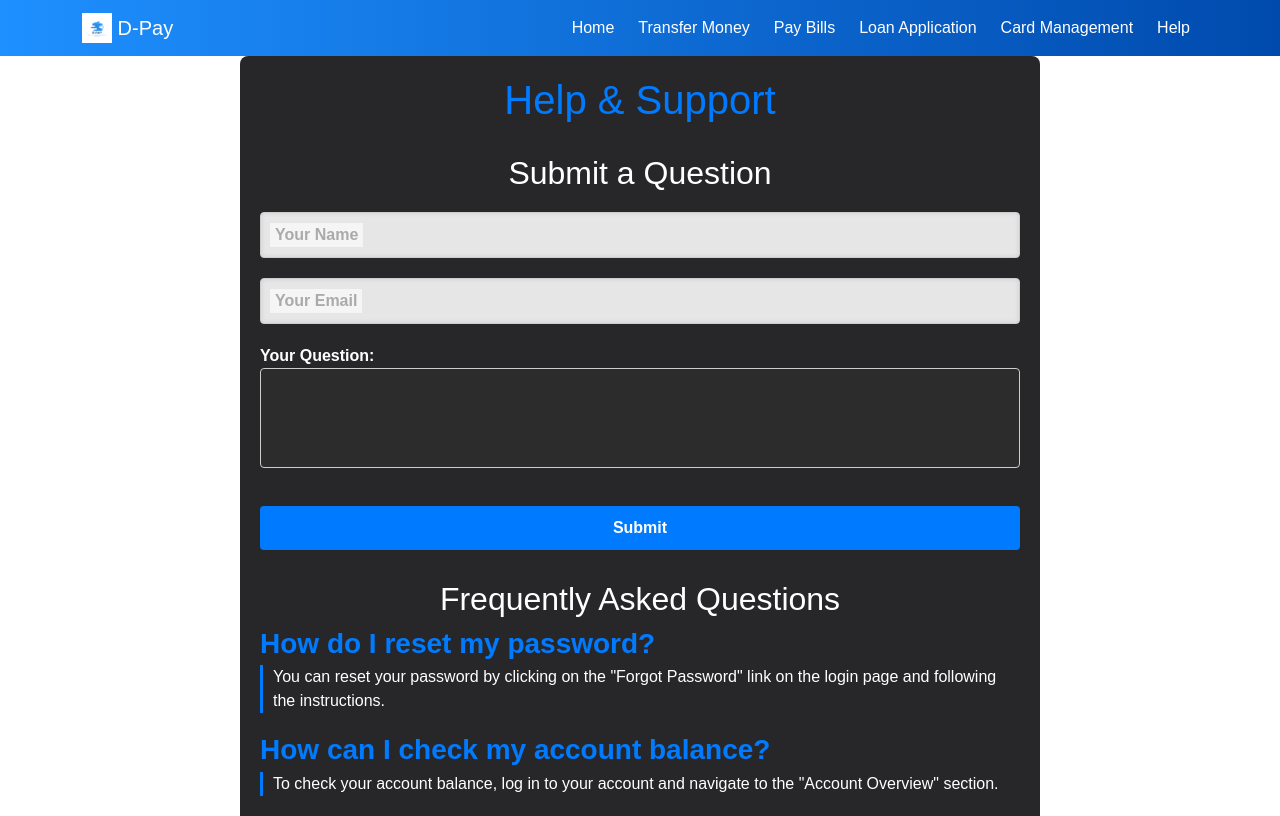
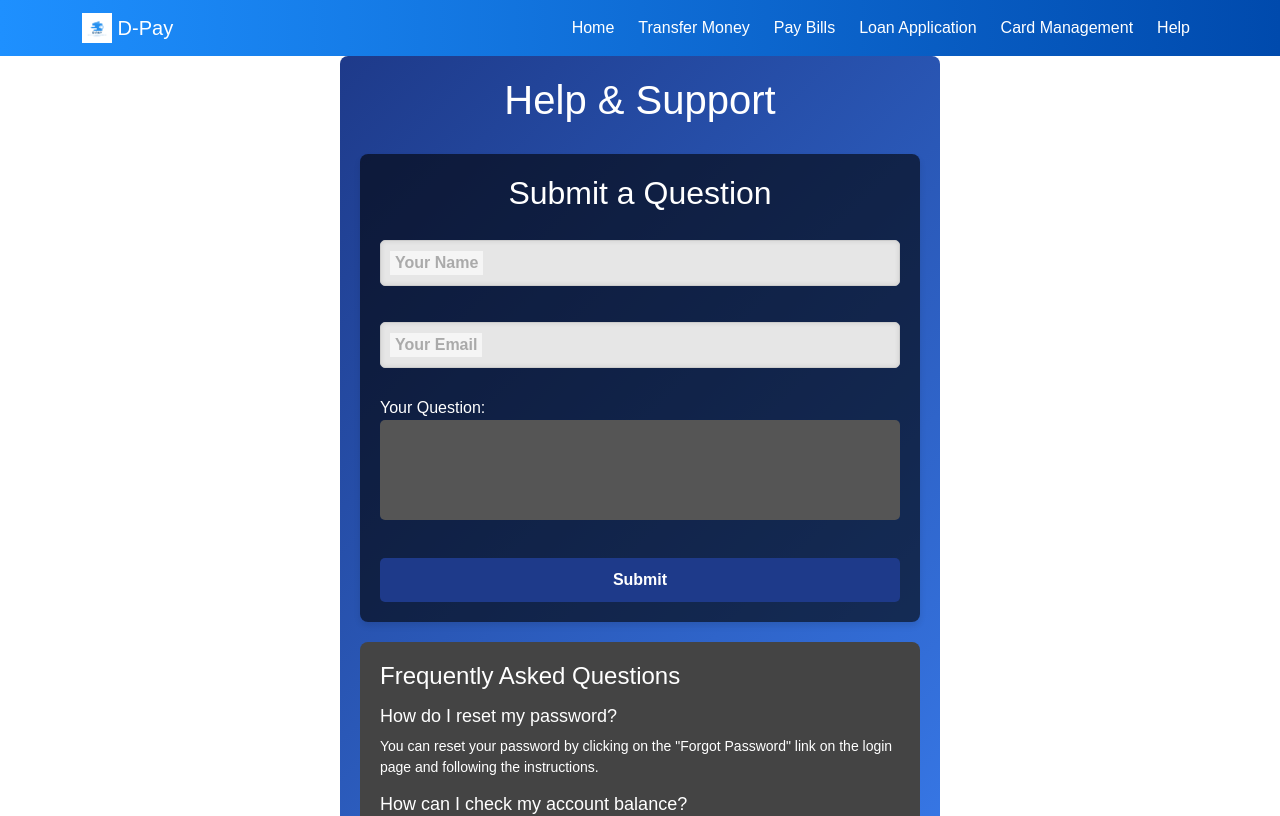
Before and after one commit to dawoodadnann/DDD-Banking-App, a React (Create React App) app: page /help in a window 1280 px wide. Shown: the top 816 px of the page. Built offline with nearby package versions, Linux system fonts and the light colour scheme; sample sign-in values are in the browser's storage.

Commit message:
User part designing done

```diff
--- a/src/App.css
+++ b/src/App.css
@@ -54,3 +54,14 @@ body {
 .navbar-gradient .nav-link:hover {
   color: #e0e0e0 !important; /* Lighter color on hover */
 }
+
+.gradient-box {
+  background: linear-gradient(135deg, #1E90FF , #004AAD); /* Blue gradient */
+  border-radius: 12px;
+  padding: 1rem;
+  box-shadow: 0 4px 8px rgba(0, 0, 0, 0.2);
+}
+
+.bg-dark-gray {
+  background-color: #2e2e2e; /* Dark navy blue */
+}
--- a/src/Compo/billing.css
+++ b/src/Compo/billing.css
@@ -24,35 +24,38 @@
 
 /* Styling for each bill box */
 .bill-box {
-    width: 120px;
-    height: 80px;
-    padding: 8px;
-    border-radius: 8px;
+  width: 400px; /* Larger width for rectangular shape */
+  height: 120px; /* Larger height for rectangular shape */
+  padding: 10px;
+  border-radius: 12px; /* Curved borders */
   display: flex;
   flex-direction: column;
   align-items: center;
   justify-content: center;
-    background: linear-gradient(135deg, #0061ff, #60efff); /* Sidebar gradient */
-    color: white;
+  background: linear-gradient(135deg, #0061ff, #60efff); /* Blue gradient */
+  color: white; /* White font color */
+  font-weight: bold; /* Bolder font for readability */
   transition: all 0.3s ease;
+  cursor: pointer;
 }
 
 .bill-box:hover {
-    transform: scale(1.05);
+  transform: scale(1.05); /* Slight scale on hover */
   box-shadow: 0px 4px 8px rgba(0, 0, 0, 0.2);
 }
 
 /* Title styling inside each bill box */
 .bill-title {
-    font-size: 0.875rem; /* Small font size */
-    font-weight: 600;
+  font-size: 1rem; /* Larger font size */
+  font-weight: 700;
   text-align: center;
-    margin-top: 0.25rem;
+  /* margin-top: 0.5rem; */
+  color: white; /* Ensuring font color is white */
 }
 
 /* Icon styling */
 .bill-logo {
-    width: 24px; /* Smaller icon */
-    height: 24px;
-    margin-top: 0.25rem;
+  width: 40px; /* Larger icon size */
+  height: 40px;
+  /* margin-top: 0.5rem; */
 }
--- a/src/pages/CardManagementPage.css
+++ b/src/pages/CardManagementPage.css
@@ -63,7 +63,10 @@
     display: flex;
     flex-direction: column;
     margin-top: 20px;
+    align-items: center;
+    text-align: center;
     font-family: 'Courier Prime';
+    color: grey;
   }
 
   .card-number {
@@ -237,3 +240,10 @@ textarea {
   color: red;
   margin-top: 10px;
 }
+
+.card-id {
+  color: grey; /* Set the color of the Card ID text to grey */
+  font-size: 0.9rem; /* Optional: Adjust font size if needed */
+  margin-top: 10px; /* Optional: Add margin for spacing */
+  font-weight: bold;
+}
--- a/src/pages/HelpPage.css
+++ b/src/pages/HelpPage.css
@@ -1,77 +1,89 @@
 .help-page {
-    max-width: 800px;
-    margin: 0 auto;
+  background: linear-gradient(135deg, #1e3a8a, #3b82f6); /* Add the same gradient */
   padding: 20px;
-    font-family: Arial, sans-serif;
-    background-color: #27272a;;   ;
   border-radius: 8px;
-    color: white;
+  max-width: 600px;
+  margin: auto;
+  color: white; /* Text color to make sure it stands out against the gradient */
 }
 
-  h1, h2 {
-    text-align: center;
-    color: #333;
-  }
-
-  .help-form, .faq-section {
-    margin: 20px 0;
+.help-form {
+  background-color: rgba(0, 0, 0, 0.6); /* Slightly transparent black background for contrast */
+  padding: 20px;
+  border-radius: 8px;
+  box-shadow: 0 4px 6px rgba(0, 0, 0, 0.1);
 }
 
 .form-group {
   margin-bottom: 15px;
 }
 
-  .form-group label {
-    font-weight: bold;
+.input-field,
+.textarea-field {
+  width: 100%;
+  padding: 10px;
+  background-color: #555;
+  color: #fff;
+  border: none;
+  border-radius: 5px;
+  font-size: 14px;
 }
 
-  .form-group input,
-  .form-group textarea {
-    padding: 10px;
-    font-size: 16px;
-    width: 100%;
-    border: 1px solid #ccc;
-    border-radius: 4px;
-  }
-
-  .form-group textarea {
+.textarea-field {
   height: 100px;
-    resize: none;
 }
 
 .submit-btn {
-    padding: 10px;
-    background-color: #007bff;
-    color: white;
-    border: none;
-    border-radius: 4px;
+  background-color: #1e3a8a;
+  color: #fff;
+  padding: 10px 20px;
+  border-radius: 5px;
+  width: 100%;
+  font-size: 16px;
   cursor: pointer;
 }
 
 .submit-btn:hover {
-    background-color: #0056b3;
+  background-color: #334e91;
+}
+
+.submit-btn:disabled {
+  background-color: #bbb;
+  cursor: not-allowed;
+}
+
+.error-message {
+  margin-bottom: 15px;
+  color: red;
+  font-size: 14px;
 }
 
 .confirmation-message {
-    text-align: center;
+  background-color: #2c2f38;
+  padding: 20px;
+  border-radius: 8px;
 }
 
 .faq-section {
-    margin-top: 30px;
+  background-color: #444;
+  padding: 20px;
+  border-radius: 8px;
+  margin-top: 20px;
+}
+
+.faq-title {
+  font-size: 24px;
+  margin-bottom: 15px;
 }
 
 .faq-item {
-    margin-bottom: 20px;
+  margin-bottom: 10px;
 }
 
 .faq-item h3 {
-    margin-bottom: 5px;
-    font-weight: bold;
-    color: #007bff;
+  font-size: 18px;
 }
 
 .faq-item p {
-    margin: 0;
-    padding-left: 10px;
-    border-left: 3px solid #007bff;
+  font-size: 14px;
 }
--- a/src/pages/HelpPage.jsx
+++ b/src/pages/HelpPage.jsx
@@ -33,7 +33,7 @@ const HelpPage = () => {
         method: "POST",
         credentials: "include",
         headers: {
-          "Content-Type": "application/json",'Authorization': `Bearer ${token}`
+          "Content-Type": "application/json", 'Authorization': `Bearer ${token}`
         },
         body: JSON.stringify(formData),
       });
@@ -54,15 +54,15 @@ const HelpPage = () => {
   };
 
   return (
-    <div className="help-page ">
-      <h1>Help & Support</h1>
+    <div className="help-page">
+      <h1 className="text-center text-white">Help & Support</h1>
 
       {!submitted ? (
         <form onSubmit={handleSubmit} className="help-form">
-          <h2>Submit a Question</h2>
+          <h2 className="text-center text-white">Submit a Question</h2>
 
           {/* Show error message if exists */}
-          {error && <p className="error-message">{error}</p>}
+          {error && <p className="error-message text-red-500 text-center">{error}</p>}
 
           <div className="form-group">
             <DynamicInput
@@ -72,6 +72,7 @@ const HelpPage = () => {
               value={formData.name}
               onChange={handleChange}
               required
+              className="input-field"
             />
           </div>
           <div className="form-group">
@@ -82,15 +83,17 @@ const HelpPage = () => {
               value={formData.email}
               onChange={handleChange}
               required
+              className="input-field"
             />
           </div>
           <div className="form-group">
-            <label>Your Question:</label>
+            <label className="text-white">Your Question:</label>
             <textarea
               name="question"
               value={formData.question}
               onChange={handleChange}
               required
+              className="textarea-field"
             ></textarea>
           </div>
 
@@ -99,29 +102,29 @@ const HelpPage = () => {
           </button>
         </form>
       ) : (
-        <div className="confirmation-message">
-          <h2>Thank you, {formData.name}!</h2>
-          <p>Your question has been submitted. We will get back to you at {formData.email} shortly.</p>
+        <div className="confirmation-message text-center">
+          <h2 className="text-white">Thank you, {formData.name}!</h2>
+          <p className="text-white">Your question has been submitted. We will get back to you at {formData.email} shortly.</p>
         </div>
       )}
 
       <section className="faq-section">
-        <h2>Frequently Asked Questions</h2>
+        <h2 className="faq-title text-white">Frequently Asked Questions</h2>
         <div className="faq-item">
-          <h3>How do I reset my password?</h3>
-          <p>You can reset your password by clicking on the "Forgot Password" link on the login page and following the instructions.</p>
+          <h3 className="text-white">How do I reset my password?</h3>
+          <p className="text-white">You can reset your password by clicking on the "Forgot Password" link on the login page and following the instructions.</p>
         </div>
         <div className="faq-item">
-          <h3>How can I check my account balance?</h3>
-          <p>To check your account balance, log in to your account and navigate to the "Account Overview" section.</p>
+          <h3 className="text-white">How can I check my account balance?</h3>
+          <p className="text-white">To check your account balance, log in to your account and navigate to the "Account Overview" section.</p>
         </div>
         <div className="faq-item">
-          <h3>How do I apply for a loan?</h3>
-          <p>You can apply for a loan by navigating to the loan section of our website and filling out the application form.</p>
+          <h3 className="text-white">How do I apply for a loan?</h3>
+          <p className="text-white">You can apply for a loan by navigating to the loan section of our website and filling out the application form.</p>
         </div>
         <div className="faq-item">
-          <h3>What should I do if I suspect fraudulent activity?</h3>
-          <p>If you suspect fraudulent activity, please contact our support team immediately via phone or email.</p>
+          <h3 className="text-white">What should I do if I suspect fraudulent activity?</h3>
+          <p className="text-white">If you suspect fraudulent activity, please contact our support team immediately via phone or email.</p>
         </div>
       </section>
     </div>
--- a/src/pages/LoanPage.css
+++ b/src/pages/LoanPage.css
@@ -1,53 +1,88 @@
-.loan-page {
+.help-page {
+  background-color: #333;
+  padding: 20px;
+  border-radius: 8px;
   max-width: 600px;
-    margin: 0 auto;
-    padding: 20px;
-    font-family: Arial, sans-serif;
-    background-color: #18181b ;
-    color: white;
-    border-radius: 8px;
+  margin: auto;
 }
 
-  h1 {
-    text-align: center;
-    color: #333;
-  }
-
-  .loan-form {
-    display: flex;
-    flex-direction: column;
+.help-form {
+  background-color: #444;
+  padding: 20px;
+  border-radius: 8px;
+  box-shadow: 0 4px 6px rgba(0, 0, 0, 0.1);
 }
 
 .form-group {
-    margin-bottom: 0px;
+  margin-bottom: 15px;
 }
 
-  .form-group label {
-    font-weight: bold;
+.input-field,
+.textarea-field {
+  width: 100%;
+  padding: 10px;
+  background-color: #555;
+  color: #fff;
+  border: none;
+  border-radius: 5px;
+  font-size: 14px;
 }
 
-  .form-group input {
-    padding: 4px;
-    font-size: 16px;
-    width: 100%;
-    border: 1px solid #ccc;
-    border-radius: 4px;
-    margin: 0;
+.textarea-field {
+  height: 100px;
 }
 
 .submit-btn {
-    padding: 10px;
-    background-color: #007bff;
-    color: white;
-    border: none;
-    border-radius: 4px;
+  background-color: #1e3a8a;
+  color: #fff;
+  padding: 10px 20px;
+  border-radius: 5px;
+  width: 100%;
+  font-size: 16px;
   cursor: pointer;
 }
 
 .submit-btn:hover {
-    background-color: #0056b3;
+  background-color: #334e91;
 }
 
-  .loan-confirmation {
-    text-align: center;
+.submit-btn:disabled {
+  background-color: #bbb;
+  cursor: not-allowed;
 }
+
+.error-message {
+  margin-bottom: 15px;
+  color: red;
+  font-size: 14px;
+}
+
+.confirmation-message {
+  background-color: #2c2f38;
+  padding: 20px;
+  border-radius: 8px;
+}
+
+.faq-section {
+  background-color: #444;
+  padding: 20px;
+  border-radius: 8px;
+  margin-top: 20px;
+}
+
+.faq-title {
+  font-size: 24px;
+  margin-bottom: 15px;
+}
+
+.faq-item {
+  margin-bottom: 10px;
+}
+
+.faq-item h3 {
+  font-size: 18px;
+}
+
+.faq-item p {
+  font-size: 14px;
+}
```
Also changed, not shown: src/Compo/MoneyTransfer.jsx (+15 -17 lines), src/pages/CardManagementPage.jsx (+12 -13 lines), src/pages/LoanPage.jsx (+63 -48 lines). Lines whose indentation alone changed are shown as unchanged.
